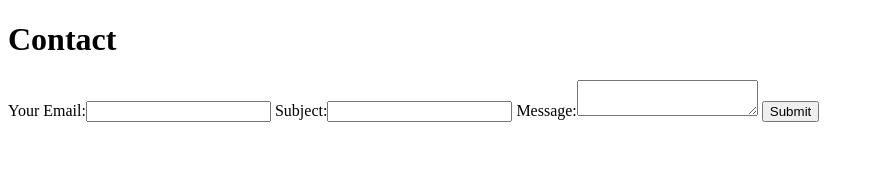
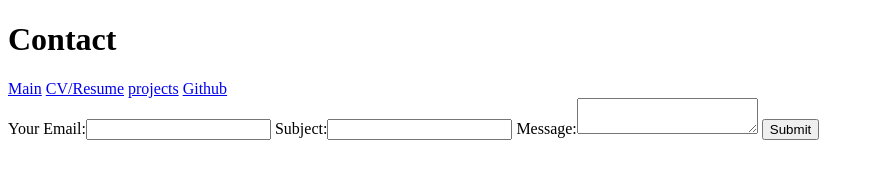
Before and after one commit to juseotin/portfolio, a plain HTML site: page contact/index.html in a window 1280 px wide. Shown: the whole page, without its empty margins (0-874 px from the left). Drawn offline with Linux system fonts and the light colour scheme.

Commit message:
navigation

```diff
--- a/contact/index.html
+++ b/contact/index.html
@@ -7,6 +7,13 @@
         <h1>Contact</h1>
 </head>
 <body>
+    <nav>
+        <a href="https://juseotin.github.io/portfolio/">Main</a>
+        <a href="resume/index.html">CV/Resume</a>
+        <a href="projects/index.html">projects</a>
+        <a href="https://github.com/juseotin">Github</a>
+    </nav>
+
     <form action="mailto:miseo.ucsd.edu" method="POST" enctype="text/plain"></form>
     <label="email">Your Email:<input name="email" type="email"></label>
     <label="subject">Subject:<input name="subject"></label>
```
Also changed, not shown: projects/index.html (+6 -1 lines), resume/index.html (+7 -0 lines).
